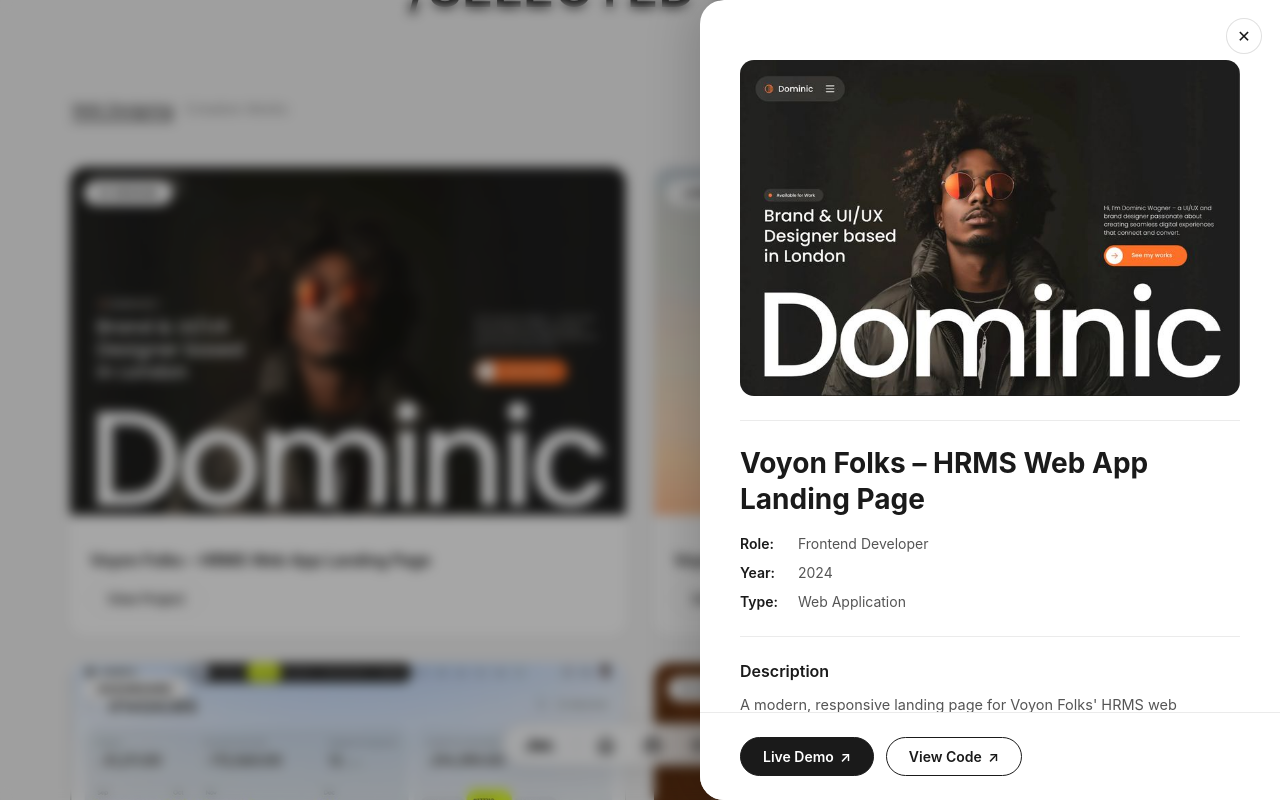
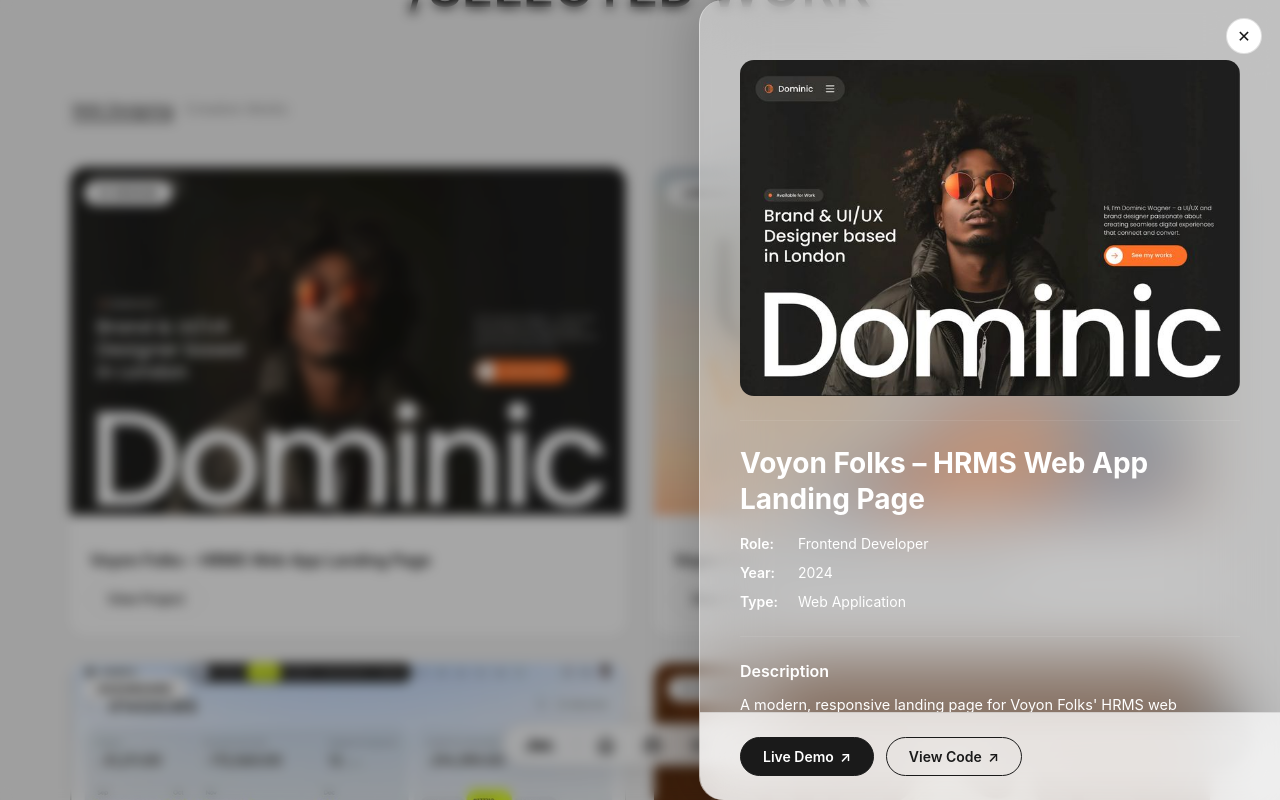
Before and after one commit to jaseellalu1234/ByJazl-Portfolio, a React (Vite) app: page / in a window 1280 px wide. Both pictures are taken after a click on the element 348 px from the left and 1423 px from the top of the page. Shown: the part 1023-1823 px from the top of the page. Built offline with nearby package versions, Linux system fonts and the light colour scheme.

Commit message:
Side Panel Glassmorphism Effect

```diff
--- a/package.json
+++ b/package.json
@@ -17,7 +17,8 @@
     "gsap": "^3.14.2",
     "lenis": "^1.3.18",
     "react": "^19.2.0",
-    "react-dom": "^19.2.0"
+    "react-dom": "^19.2.0",
+    "react-icons": "^5.6.0"
   },
   "devDependencies": {
     "@eslint/js": "^9.39.1",
--- a/src/components/Works.jsx
+++ b/src/components/Works.jsx
@@ -3,7 +3,32 @@
 import project2 from "../assets/images/project-5.jpg";
 import project3 from "../assets/images/project-6.jpg";
 import project4 from "../assets/images/project-7.jpg";
+import { FaReact, FaSass, FaStripe } from "react-icons/fa";
+import {
+    SiJavascript,
+    SiTailwindcss,
+    SiFramer,
+    SiGreensock,
+    SiNextdotjs,
+    SiTypescript,
+    SiRedux,
+    SiStyledcomponents
+} from "react-icons/si";
 import "../styles/works.css";
+
+const techIcons = {
+    "React": <FaReact />,
+    "JavaScript": <SiJavascript />,
+    "Tailwind CSS": <SiTailwindcss />,
+    "Framer Motion": <SiFramer />,
+    "GSAP": <SiGreensock />,
+    "Next.js": <SiNextdotjs />,
+    "TypeScript": <SiTypescript />,
+    "SCSS": <FaSass />,
+    "Redux": <SiRedux />,
+    "Stripe": <FaStripe />,
+    "Styled Components": <SiStyledcomponents />
+};
 
 const projects = [
     {
@@ -223,9 +248,14 @@
                             {/* Tech Stack */}
                             <div className="works-panel-section">
                                 <h3>Tech Stack</h3>
-                                <p className="works-panel-tech">
-                                    {selected.techStack && selected.techStack.join(" • ")}
-                                </p>
+                                <ul className="works-panel-tech-list">
+                                    {selected.techStack && selected.techStack.map((tech) => (
+                                        <li key={tech} className="works-panel-tech-item">
+                                            {techIcons[tech] && <span className="tech-icon">{techIcons[tech]}</span>}
+                                            <span className="tech-name">{tech}</span>
+                                        </li>
+                                    ))}
+                                </ul>
                             </div>
 
                             <hr className="works-panel-divider" />
--- a/src/styles/works.css
+++ b/src/styles/works.css
@@ -280,7 +280,11 @@
     right: 0;
     width: min(580px, 92vw);
     height: 100vh;
-    background: #fff;
+    background: rgba(255, 255, 255, 0.35);
+    backdrop-filter: blur(32px);
+    -webkit-backdrop-filter: blur(45px);
+    border-left: 1px solid rgba(255, 255, 255, 0.4);
+    /* Subtle glass edge */
     z-index: 500;
     border-radius: 24px 0 0 24px;
     box-shadow: -8px 0 48px rgba(0, 0, 0, 0.18);
@@ -354,7 +358,9 @@
     padding: 24px 40px;
     border-top: 1px solid rgba(0, 0, 0, 0.08);
     /* Nice aesthetic separator */
-    background: #ffffff;
+    background: rgba(255, 255, 255, 0.7);
+    backdrop-filter: blur(20px);
+    -webkit-backdrop-filter: blur(20px);
     opacity: 0;
     transform: translateY(20px);
     transition: opacity 0.4s ease 0.25s, transform 0.4s ease 0.25s;
@@ -388,7 +394,7 @@
 /* Horizontal Dividers */
 .works-panel-divider {
     border: none;
-    border-top: 1px solid rgba(0, 0, 0, 0.08);
+    border-top: 1px solid rgba(255, 255, 255, 0.08);
     margin: 24px 0;
 }
 
@@ -397,19 +403,19 @@
     font-size: clamp(20px, 4vw, 28px);
     font-weight: 700;
     line-height: 1.3;
-    color: #1a1a1a;
+    color: #ffffff;
     margin-bottom: 16px;
 }
 
 .works-panel-meta-list p {
     font-size: 14px;
-    color: #555;
+    color: #ffffff;
     margin-bottom: 8px;
     line-height: 1.5;
 }
 
 .works-panel-meta-list strong {
-    color: #1a1a1a;
+    color: #ffffff;
     font-weight: 600;
     display: inline-block;
     width: 54px;
@@ -420,7 +426,7 @@
 .works-panel-section h3 {
     font-size: 16px;
     font-weight: 600;
-    color: #1a1a1a;
+    color: #ffffff;
     margin-bottom: 12px;
 }
 
@@ -428,15 +434,39 @@
 .works-panel-desc {
     font-size: 14.5px;
     line-height: 1.7;
-    color: #555;
+    color: #ffffff;
 }
 
 /* Tech Stack */
-.works-panel-tech {
+.works-panel-tech-list {
+    display: flex;
+    flex-wrap: wrap;
+    gap: 12px;
+    list-style: none;
+    padding: 0;
+    margin: 0;
+}
+
+.works-panel-tech-item {
+    display: flex;
+    align-items: center;
+    gap: 8px;
     font-size: 14px;
     color: #444;
     font-weight: 500;
     letter-spacing: 0.02em;
+    background: #f5f5f5;
+    padding: 6px 14px;
+    border-radius: 8px;
+    border: 1px solid rgba(0, 0, 0, 0.05);
+}
+
+.works-panel-tech-item .tech-icon {
+    display: flex;
+    align-items: center;
+    justify-content: center;
+    font-size: 16px;
+    /* Icon size */
 }
 
 /* Features */
@@ -448,7 +478,7 @@
 
 .works-panel-features li {
     font-size: 14.5px;
-    color: #555;
+    color: #ffffff;
     margin-bottom: 8px;
     line-height: 1.5;
 }
```
Also changed, not shown: 1 other file (tests, documents, lock files or other folders).
